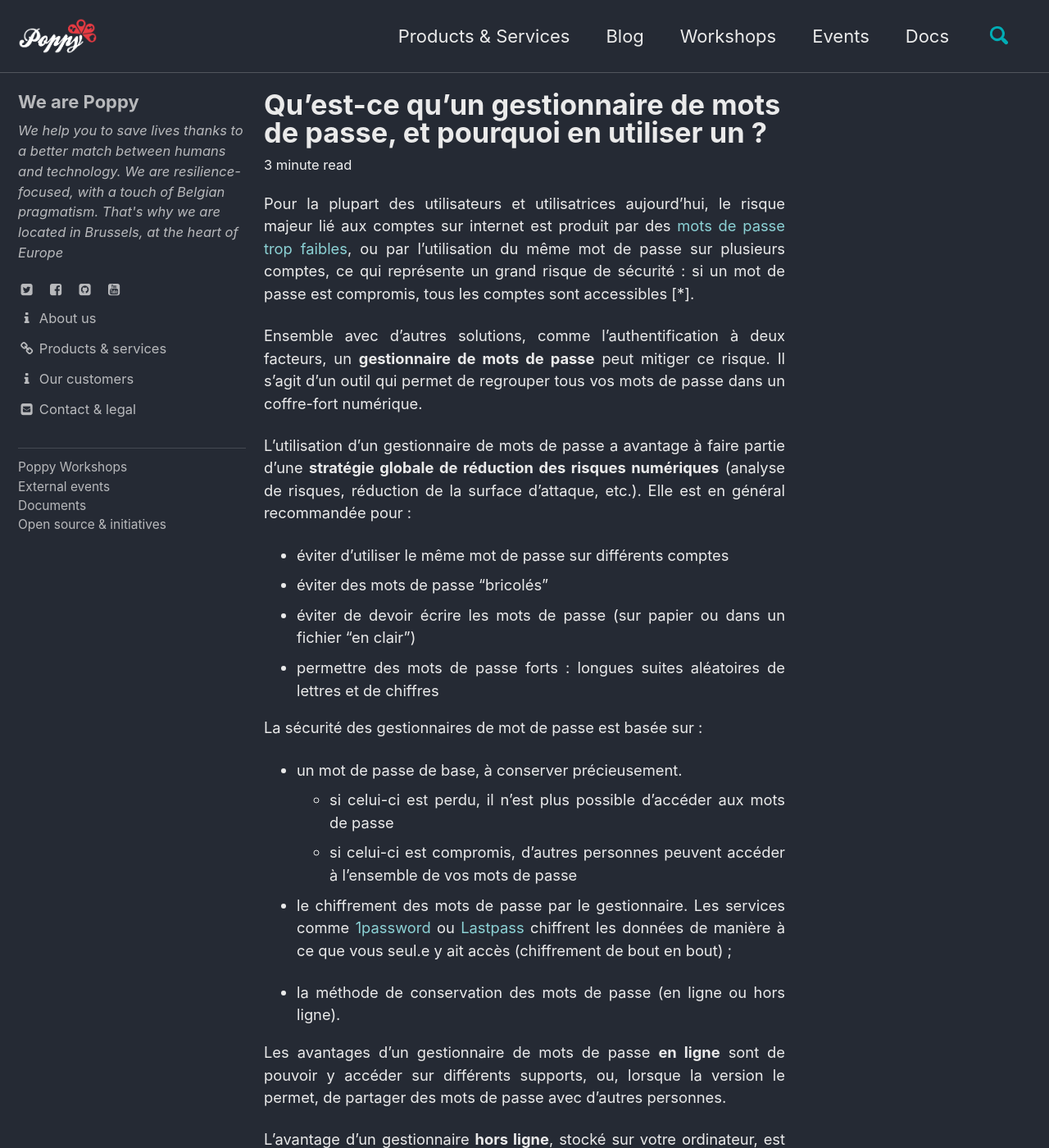
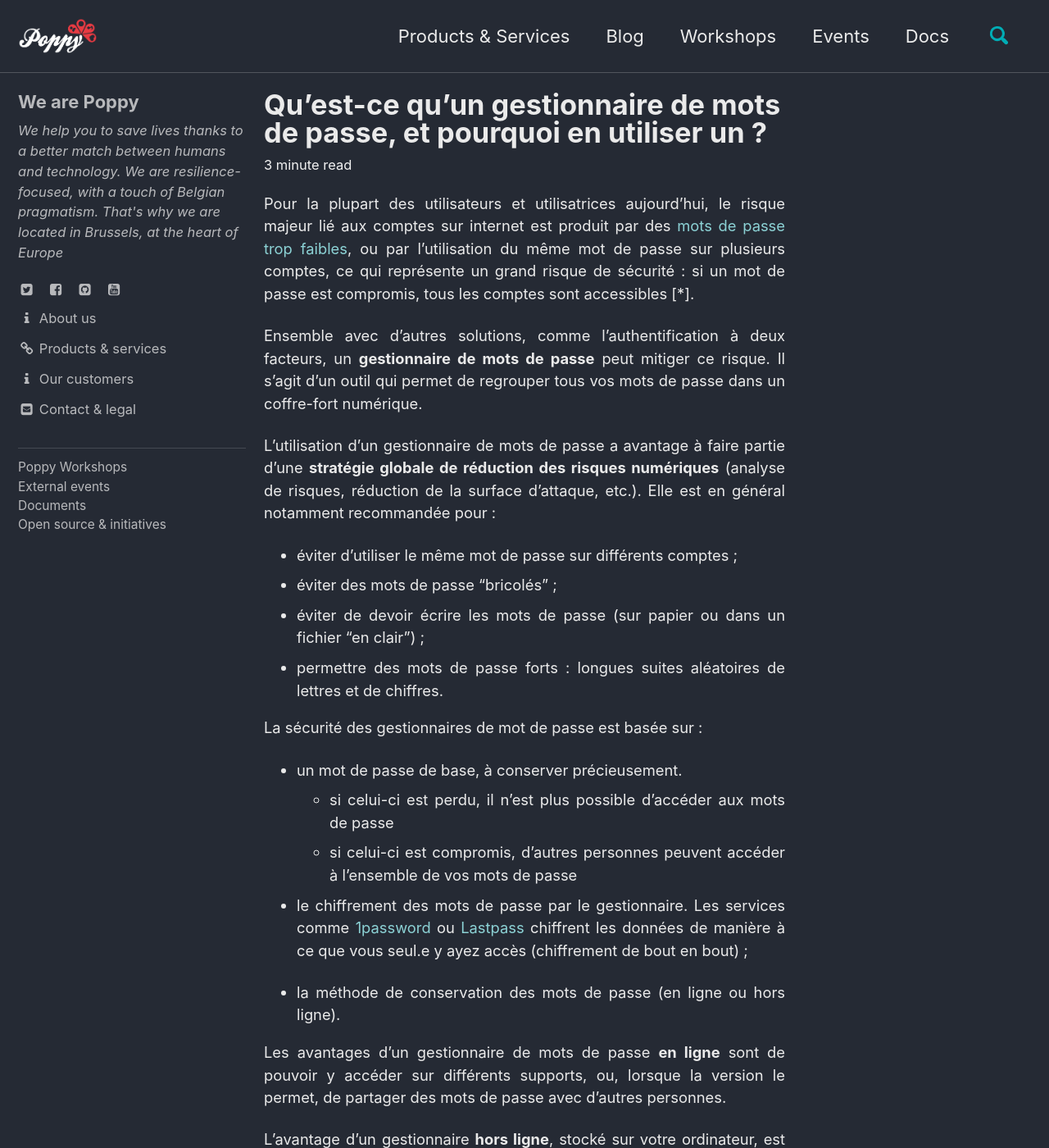
Before and after one commit to ccloquet/ccloquet.github.io, a Jekyll site: the page built from _posts/2019-12-20-gestionnaire_de_mot_de_passe.md, in a window 1280 px wide and 1400 px high. Shown: the whole window at 82% size. Built offline with Jekyll 4.4.1, drawn with Linux system fonts in a browser that asks for light colours; cached includes are drawn as plain includes.

Commit message:
Update 2019-12-20-gestionnaire_de_mot_de_passe.md

```diff
--- a/_posts/2019-12-20-gestionnaire_de_mot_de_passe.md
+++ b/_posts/2019-12-20-gestionnaire_de_mot_de_passe.md
@@ -8,18 +8,18 @@ Pour la plupart des utilisateurs et utilisatrices aujourd'hui, le risque majeur
 
 Ensemble avec d'autres solutions, comme l'authentification à deux facteurs, un **gestionnaire de mots de passe** peut mitiger ce risque.  Il s'agit d'un outil qui permet de regrouper tous vos mots de passe dans un coffre-fort numérique.
 
-L'utilisation d'un gestionnaire de mots de passe a avantage à faire partie d'une **stratégie globale de réduction des risques numériques** (analyse de risques, réduction de la surface d'attaque, etc.). Elle est en général recommandée pour :
--   éviter d'utiliser le même mot de passe sur différents comptes
--   éviter des mots de passe "bricolés"
--   éviter de devoir écrire les mots de passe (sur papier ou dans un fichier "en clair")
--   permettre des mots de passe forts : longues suites aléatoires de lettres et de chiffres
+L'utilisation d'un gestionnaire de mots de passe a avantage à faire partie d'une **stratégie globale de réduction des risques numériques** (analyse de risques, réduction de la surface d'attaque, etc.). Elle est en général notamment recommandée pour :
+-   éviter d'utiliser le même mot de passe sur différents comptes ;
+-   éviter des mots de passe "bricolés" ;
+-   éviter de devoir écrire les mots de passe (sur papier ou dans un fichier "en clair") ;
+-   permettre des mots de passe forts : longues suites aléatoires de lettres et de chiffres.
 
 La sécurité des gestionnaires de mot de passe est basée sur :
 -   un mot de passe de base, à conserver précieusement.
 	-   si celui-ci est perdu, il n'est plus possible d'accéder aux mots de passe
 	-   si celui-ci est compromis, d'autres personnes peuvent accéder à l'ensemble de vos mots de passe
 
--   le chiffrement des mots de passe par le gestionnaire.  Les services comme [1password](https://support.1password.com/1password-security/) ou [Lastpass](https://www.lastpass.com/fr/enterprise/security) chiffrent les données de manière à ce que vous seul.e y ait accès (chiffrement de bout en bout) ;
+-   le chiffrement des mots de passe par le gestionnaire.  Les services comme [1password](https://support.1password.com/1password-security/) ou [Lastpass](https://www.lastpass.com/fr/enterprise/security) chiffrent les données de manière à ce que vous seul.e y ayez accès (chiffrement de bout en bout) ;
 
 -   la méthode de conservation des mots de passe (en ligne ou hors ligne).
 
```
